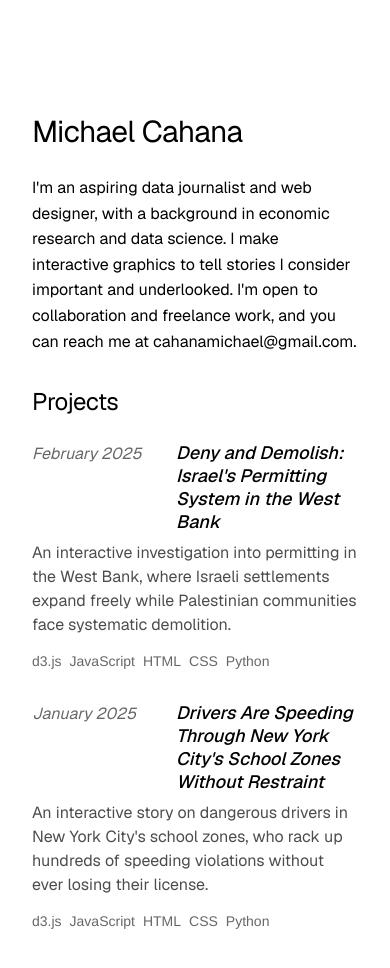
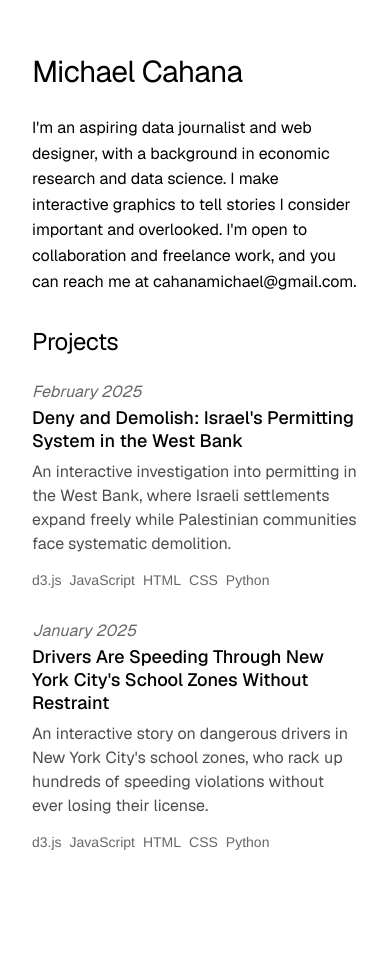
Before and after one commit to m-cahana/portfolio, a Next.js app: page / in a window 390 px wide. Shown: the top 968 px of the page. After the commit the page ends 930 px from the top, so only its background shows below. Built offline with nearby package versions, Linux system fonts and the light colour scheme.

Commit message:
more text + aesthetics

```diff
--- a/app/page.js
+++ b/app/page.js
@@ -36,7 +36,7 @@ export default function Home() {
           <p className={`${styles.text} ${styles.fadeIn} ${styles.delay1}`}>
             I&apos;m an aspiring data journalist and web designer, with a
             background in economic research and data science. I make interactive
-            graphics to tell stories I consider important and underlooked.
+            graphics to tell stories I consider important and overlooked.
             I&apos;m open to collaboration and freelance work, and you can reach
             me at cahanamichael@gmail.com.
           </p>
--- a/app/page.module.css
+++ b/app/page.module.css
@@ -25,7 +25,7 @@
   width: 100%;
   max-width: 800px;
   gap: 32px;
-  margin-top: 80px;
+  margin-top: 20px;
   position: relative;
   z-index: 1;
 }
@@ -206,21 +206,28 @@ a.secondary {
 }
 
 .projectHeader {
-  display: flex;
-  gap: 24px;
-  align-items: baseline;
+  display: block;
 }
 
 .projectDate {
   font-style: italic;
   color: rgba(0, 0, 0, 0.6);
-  min-width: 120px;
+  display: inline;
 }
 
 .projectTitle {
   font-size: 18px;
-  font-style: italic;
   font-weight: 500;
+  display: inline;
+  margin-left: 24px;
+}
+
+@media (max-width: 768px) {
+  .projectTitle {
+    display: block;
+    margin-left: 0;
+    margin-top: 4px;
+  }
 }
 
 .projectDescription {
```
